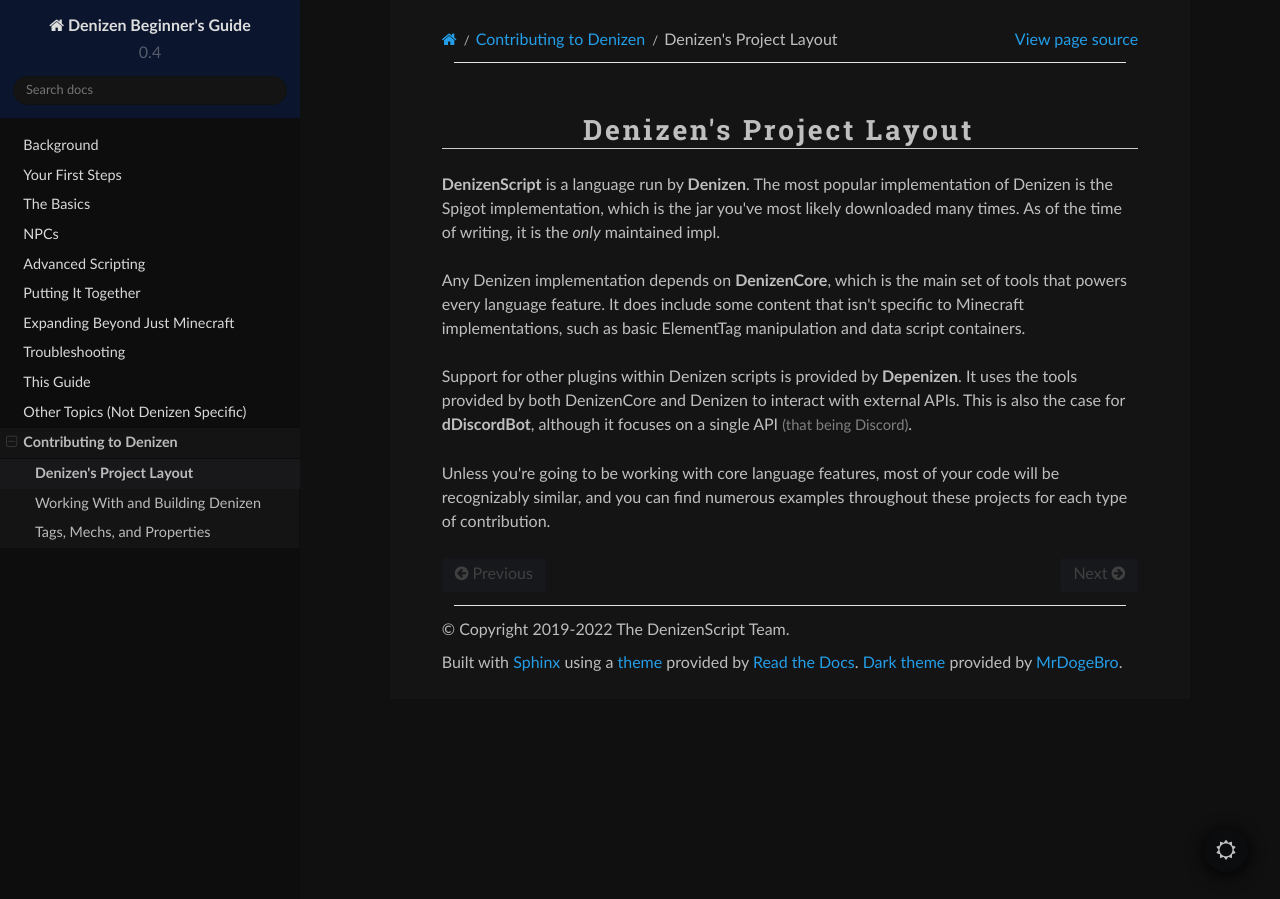
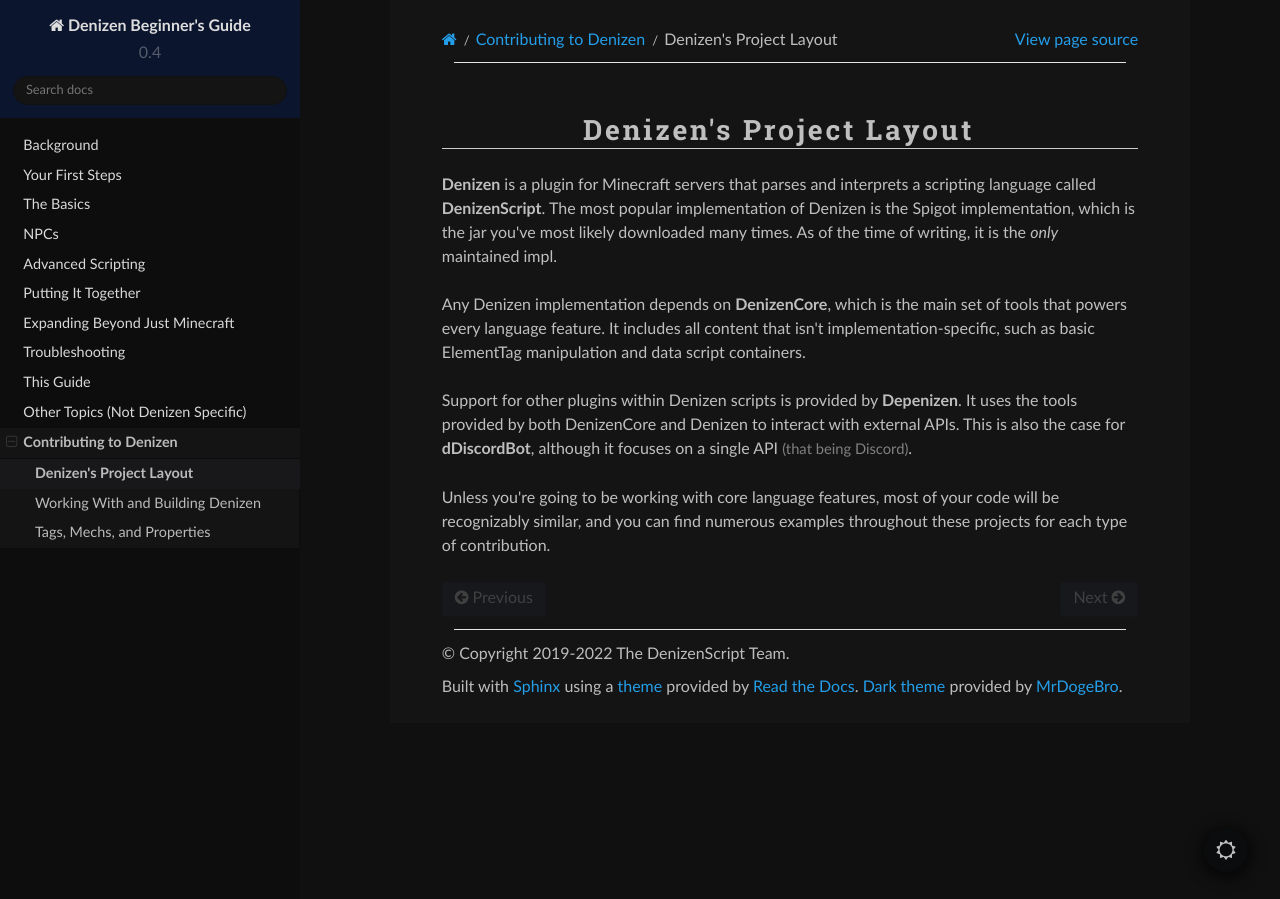
Before and after one commit to DenizenScript/Denizen-Beginners-Guide, a Sphinx documentation site: the page built from source/guides/contributing/layout.md, in a window 1280 px wide. Built offline with Sphinx 7.4.7 and the Read the Docs theme 2.0.0, drawn with Linux system fonts in a browser that asks for light colours.

Commit message:
clarifications

````diff
--- a/source/guides/contributing/layout.md
+++ b/source/guides/contributing/layout.md
@@ -6,9 +6,9 @@ Denizen's Project Layout
     :local:
 ```
 
-**DenizenScript** is a language run by **Denizen**. The most popular implementation of Denizen is the Spigot implementation, which is the jar you've most likely downloaded many times. As of the time of writing, it is the *only* maintained impl.
+**Denizen** is a plugin for Minecraft servers that parses and interprets a scripting language called **DenizenScript**. The most popular implementation of Denizen is the Spigot implementation, which is the jar you've most likely downloaded many times. As of the time of writing, it is the *only* maintained impl.
 
-Any Denizen implementation depends on **DenizenCore**, which is the main set of tools that powers every language feature. It does include some content that isn't specific to Minecraft implementations, such as basic ElementTag manipulation and data script containers.
+Any Denizen implementation depends on **DenizenCore**, which is the main set of tools that powers every language feature. It includes all content that isn't implementation-specific, such as basic ElementTag manipulation and data script containers.
 
 Support for other plugins within Denizen scripts is provided by **Depenizen**. It uses the tools provided by both DenizenCore and Denizen to interact with external APIs. This is also the case for **dDiscordBot**, although it focuses on a single API <span class="parens">(that being Discord)</span>.
 
````
Also changed, not shown: source/guides/contributing/building.md (+1 -1 lines).
